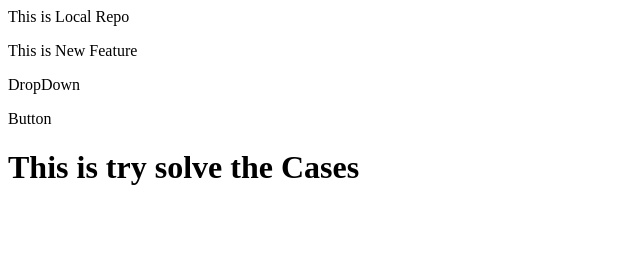
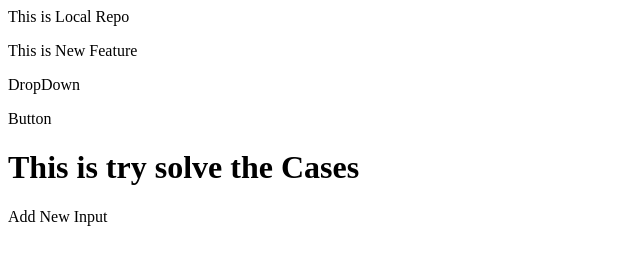
Before and after one commit to NaveenBisht49/LocalRepo, a plain HTML site: page Index.html in a window 1280 px wide. Shown: the whole page, without its empty margins (0-640 px from the left). Drawn offline with Linux system fonts and the light colour scheme.

Commit message:
Add New InputBox

```diff
--- a/Index.html
+++ b/Index.html
@@ -4,3 +4,4 @@
 <p>Button</p>
 
 <h1>This is try solve the Cases</h1>
+<span>Add New Input</span>
```
